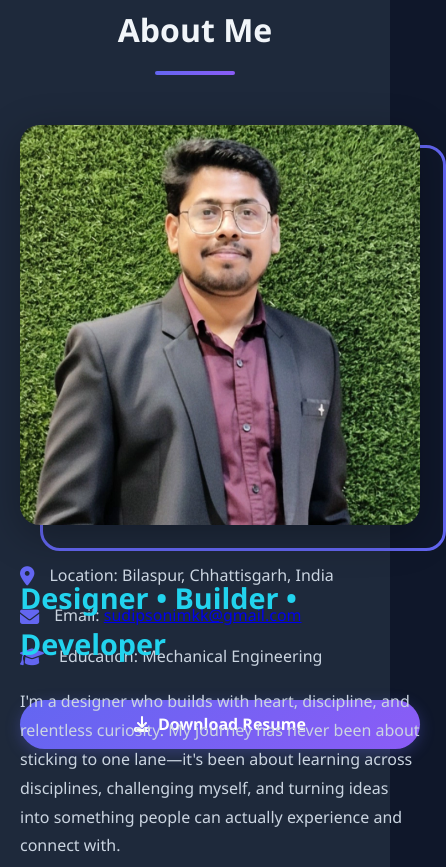
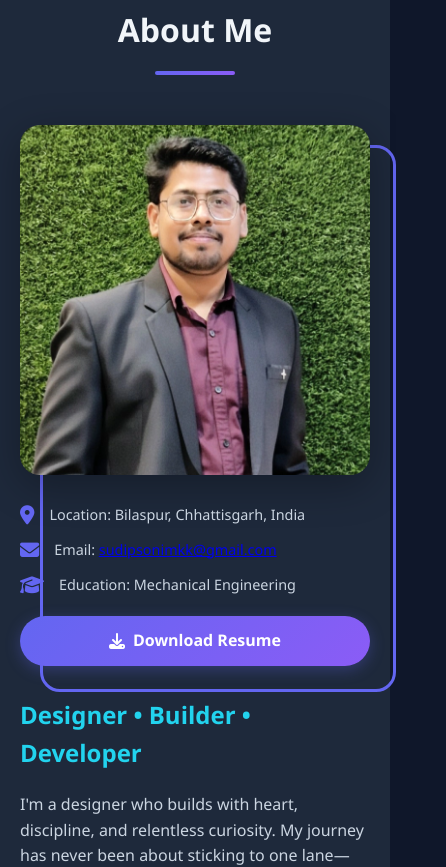
Before and after one commit to Sudip13/sudip_soni, a plain HTML site: page index.html in a window 390 px wide. Shown: the part 920-1787 px from the top of the page, 446 px wide, since content can reach past the window. Drawn offline with nearby package versions, Linux system fonts and the light colour scheme.

Commit message:
Enhance About Section styles: Add layout adjustments, image sizing, and typography improvements for better presentation

```diff
--- a/styles.css
+++ b/styles.css
@@ -836,6 +836,38 @@ section {
 
     .about-content {
         grid-template-columns: 1fr;
+        gap: 30px;
+    }
+
+    .about-image {
+        width: 100%;
+        height: auto;
+        max-width: 350px;
+        margin: 0 auto;
+    }
+
+    .about-image img {
+        width: 100%;
+        height: auto;
+        aspect-ratio: 1;
+    }
+
+    .about-info {
+        margin: 20px 0;
+    }
+
+    .info-item {
+        font-size: 0.9rem;
+        margin-bottom: 12px;
+    }
+
+    .about-text h3 {
+        font-size: 1.5rem;
+    }
+
+    .about-text p {
+        font-size: 1rem;
+        line-height: 1.6;
     }
 
     .contact-content {
```
